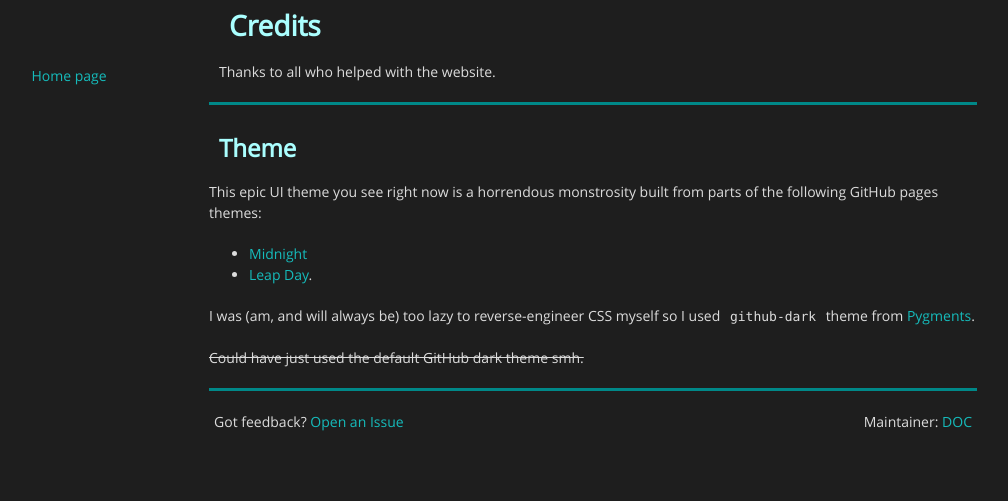
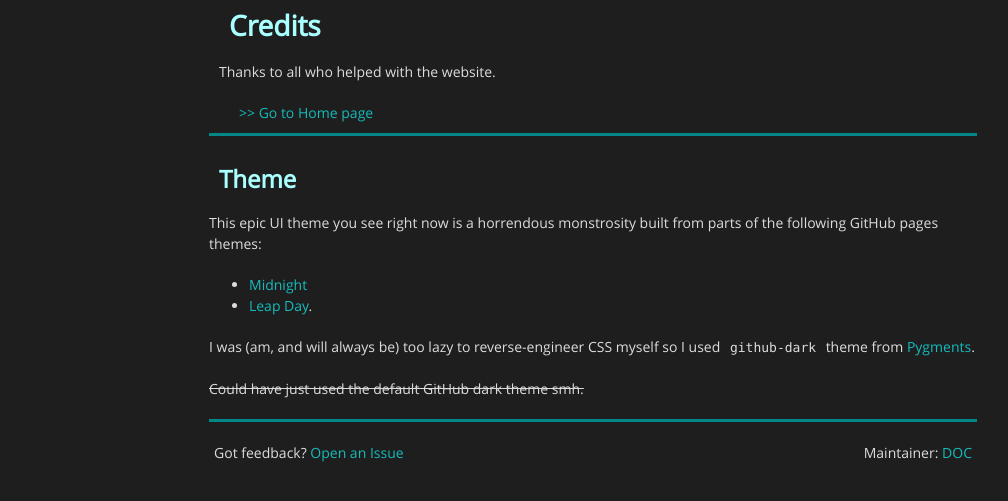
Before and after one commit to DOCtorActoAntohich/doctoractoantohich.github.io, a Jekyll site: the page built from content/credits.md, in a window 1280 px wide. Shown: the top 501 px of the page, without its empty margins (47-1055 px from the left). Built offline with Jekyll 4.4.1, drawn with Linux system fonts in a browser that asks for light colours.

Commit message:
make home page link less cursed

```diff
--- a/_layouts/standard.html
+++ b/_layouts/standard.html
@@ -4,17 +4,20 @@
 {% include head-attributes.html %}
 
 <body>
-    <div class="home-page-link">
-        <a href="{{site.url}}/content">Home page</a>
-    </div>
-
     <header>
         <h1>{{ page.title }}</h1>
         <p>{{ page.description }}</p>
+        <div class="home-page-link">
+            <a href="{{site.url}}/content">>> Go to Home page</a>
+        </div>
         <hr />
     </header>
 
-    {% include content-wrapper.html %}
+
+    <div class="content-wrapper">
+        {{ content }}
+    </div>
+
     {% include footer.html %}
 </body>
 
--- a/_sass/funny-theme.scss
+++ b/_sass/funny-theme.scss
@@ -6,12 +6,3 @@
 @import "header";
 @import "footer";
 @import "content-wrapper";
-
-.home-page-link {
-    width: 15%;
-    left: 0;
-    top: 5%;
-    position: absolute;
-    margin: 20px;
-    text-align: center;
-}
--- a/_sass/header.scss
+++ b/_sass/header.scss
@@ -1,4 +1,10 @@
 @import "colors";
+
+.home-page-link {
+    padding-left: 30px;
+    margin-top: 10px;
+    margin-bottom: 10px;
+}
 
 header {
     width: 60%;
@@ -21,3 +27,9 @@ header {
         margin-left: 10px;
     }
 }
+
+@media (orientation: portrait) {
+    header {
+        width: 100%;
+    }
+}
```
